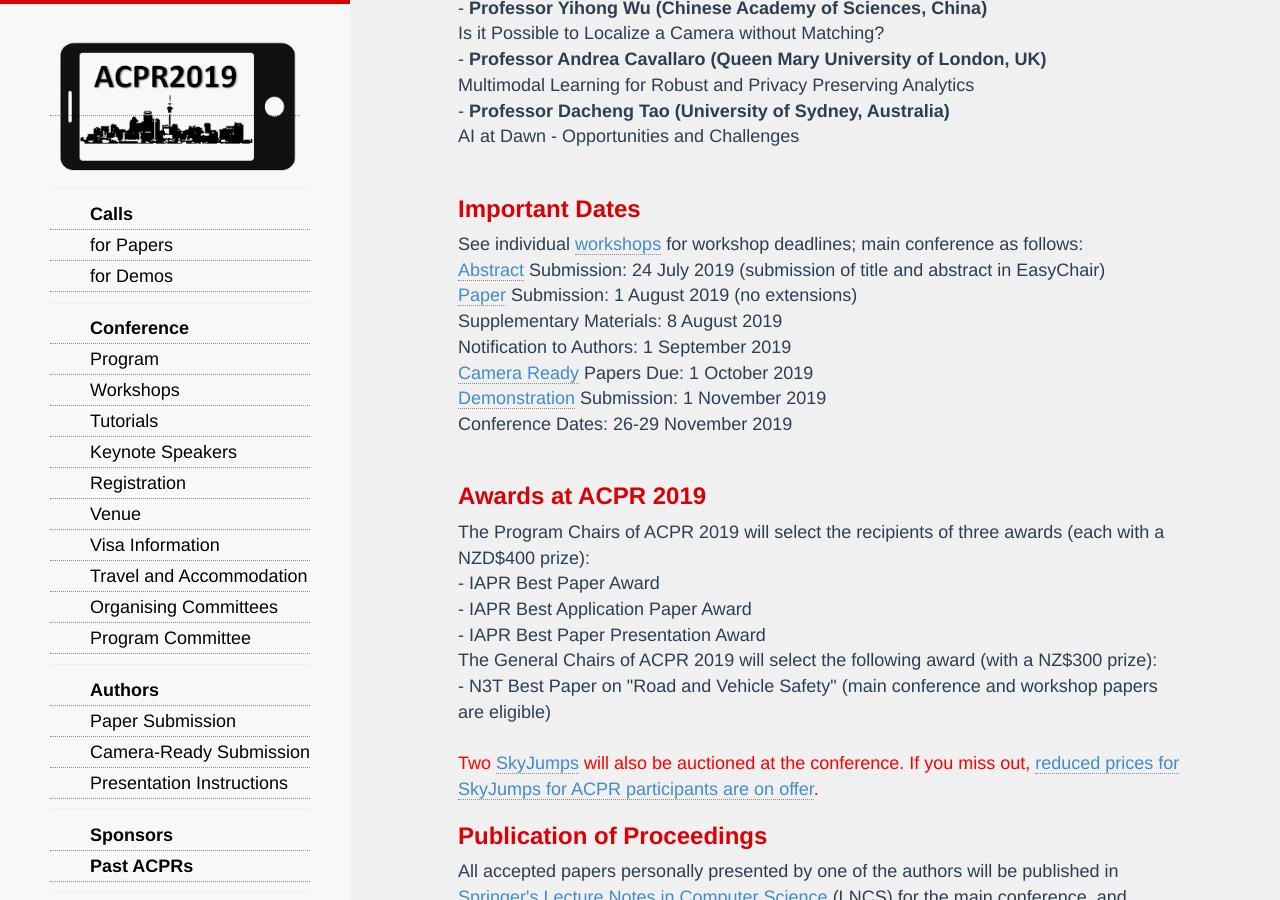
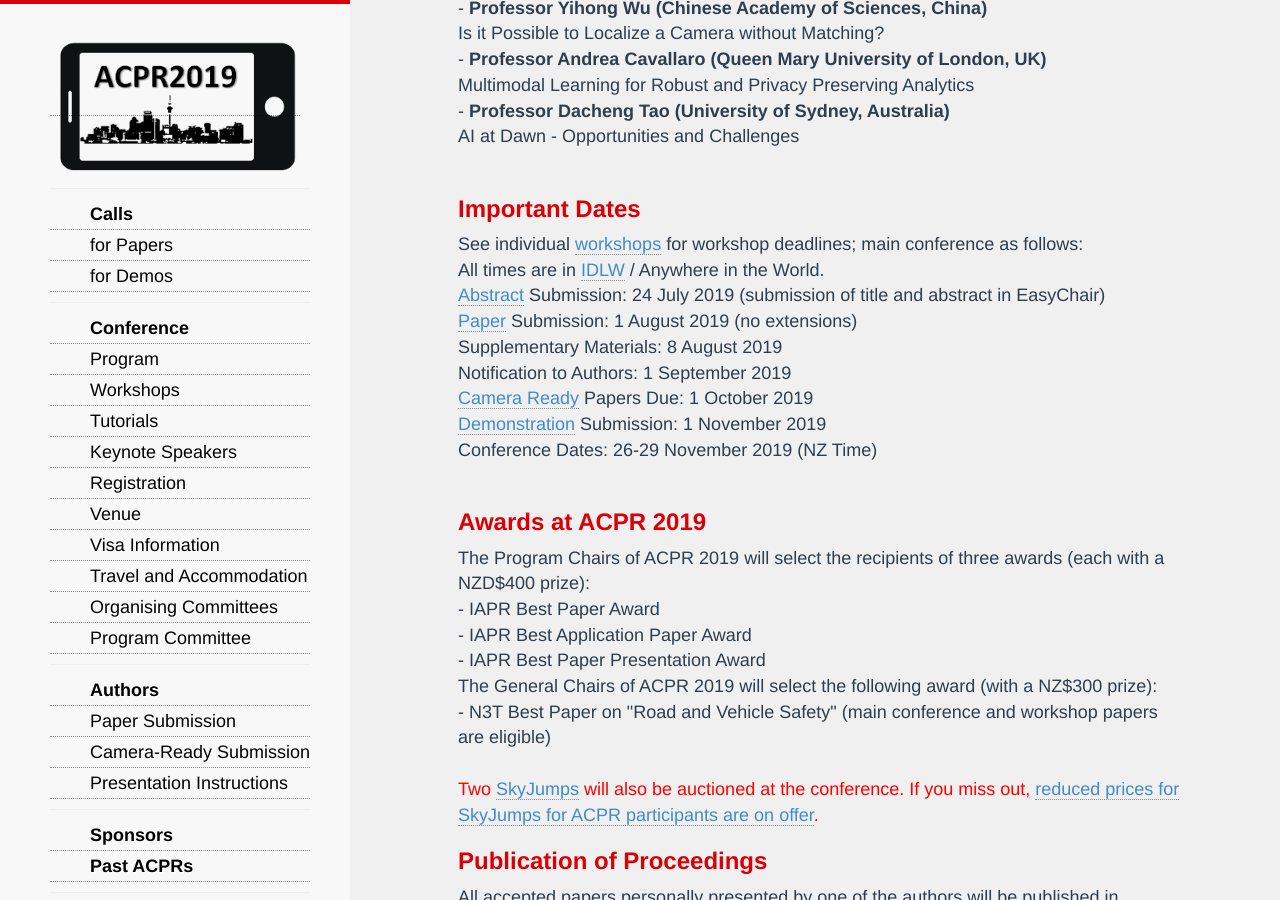
Before and after one commit to AndrewChenUoA/ACPR2019, a Jekyll site: the page built from index.html, in a window 1280 px wide and 900 px high, scrolled down 1438 px. Built offline with Jekyll 4.4.1, drawn with Linux system fonts in a browser that asks for light colours; nearby versions of some CDN libraries; Markdown is read by kramdown in place of the engine named in the settings.

Commit message:
IDLW time update

```diff
--- a/index.html
+++ b/index.html
@@ -32,13 +32,14 @@
 
   <h3>Important Dates</h3>
   See individual <a href="workshops.html">workshops</a> for workshop deadlines; main conference as follows:<br/>
+  All times are in <a href="https://time.is/IDLW">IDLW</a> / Anywhere in the World.<br/>
   <a href="submission.html">Abstract</a> Submission: 24 July 2019 (submission of title and abstract in EasyChair)<br/>
   <a href="submission.html">Paper</a> Submission: 1 August 2019 (no extensions)<br/>
   Supplementary Materials: 8 August 2019<br/>
   Notification to Authors: 1 September 2019<br/>
   <a href="camera-ready.html">Camera Ready</a> Papers Due: 1 October 2019<br/>
   <a href="cfd.html">Demonstration</a> Submission: 1 November 2019<br/>
-  Conference Dates: 26-29 November 2019<br/><br/>
+  Conference Dates: 26-29 November 2019 (NZ Time)<br/><br/>
 
   <h3>Awards at ACPR 2019</h3>
   The Program Chairs of ACPR 2019 will select the recipients of three awards (each with a NZD$400 prize):<br/>
--- a/submission.html
+++ b/submission.html
@@ -4,6 +4,7 @@
 <div>
 <h3>Paper Submission</h3>
 Submissions will be processed within the <a href="https://easychair.org/conferences/?conf=acpr2019">EasyChair system</a>. Submissions need to follow the single-blind policy (i.e. authors are named in the submission but reviewers remain anonymous) and be formatted in <a href="https://www.springer.com/gp/computer-science/lncs/conference-proceedings-guidelines">LNCS style</a> (single column, not IEEE style), with a maximum of 14 pages (including references).<br/><br/>
+All times are in <a href="https://time.is/IDLW">IDLW</a> / Anywhere in the World.<br/>
 Abstract Submission: 24 July 2019 (submission of title and abstract in EasyChair)<br/>
 Paper submission by 1 August, and<br/>
 Optional supplementary material by 8 August<br/>
```
